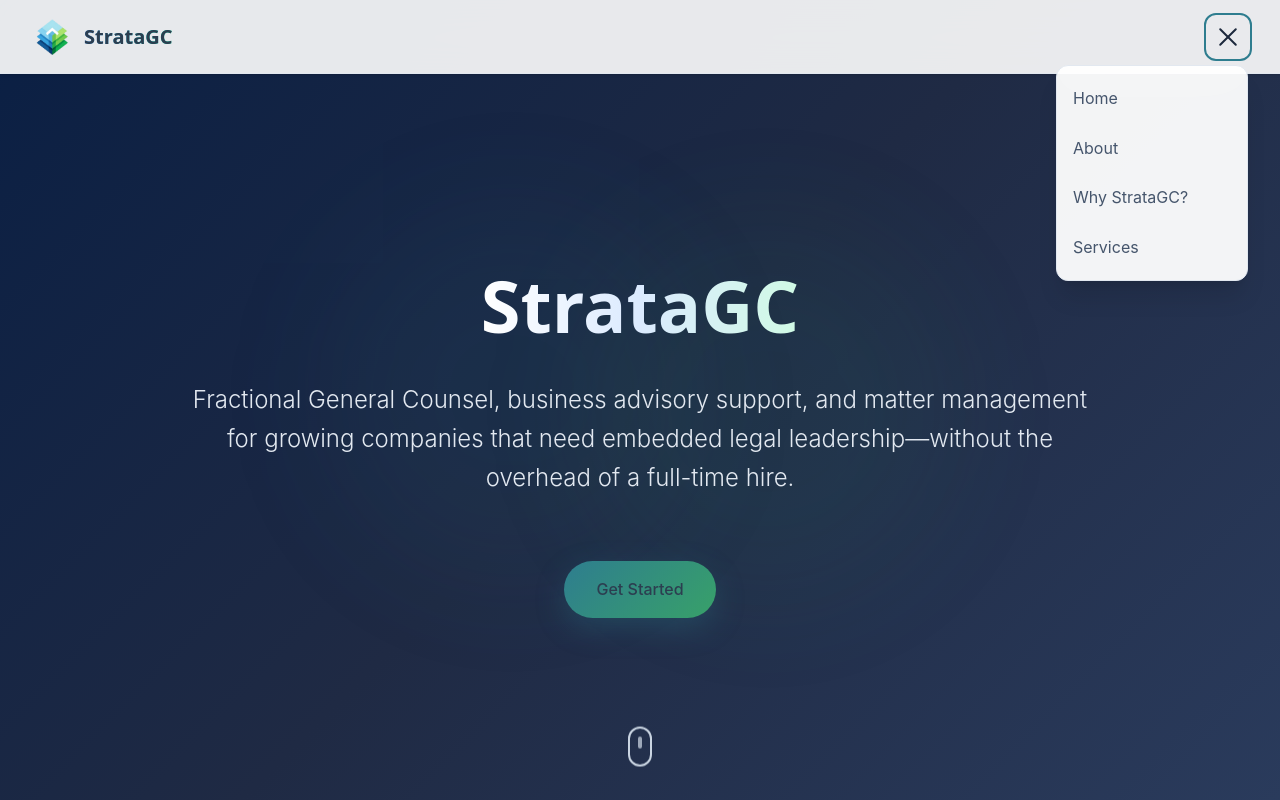
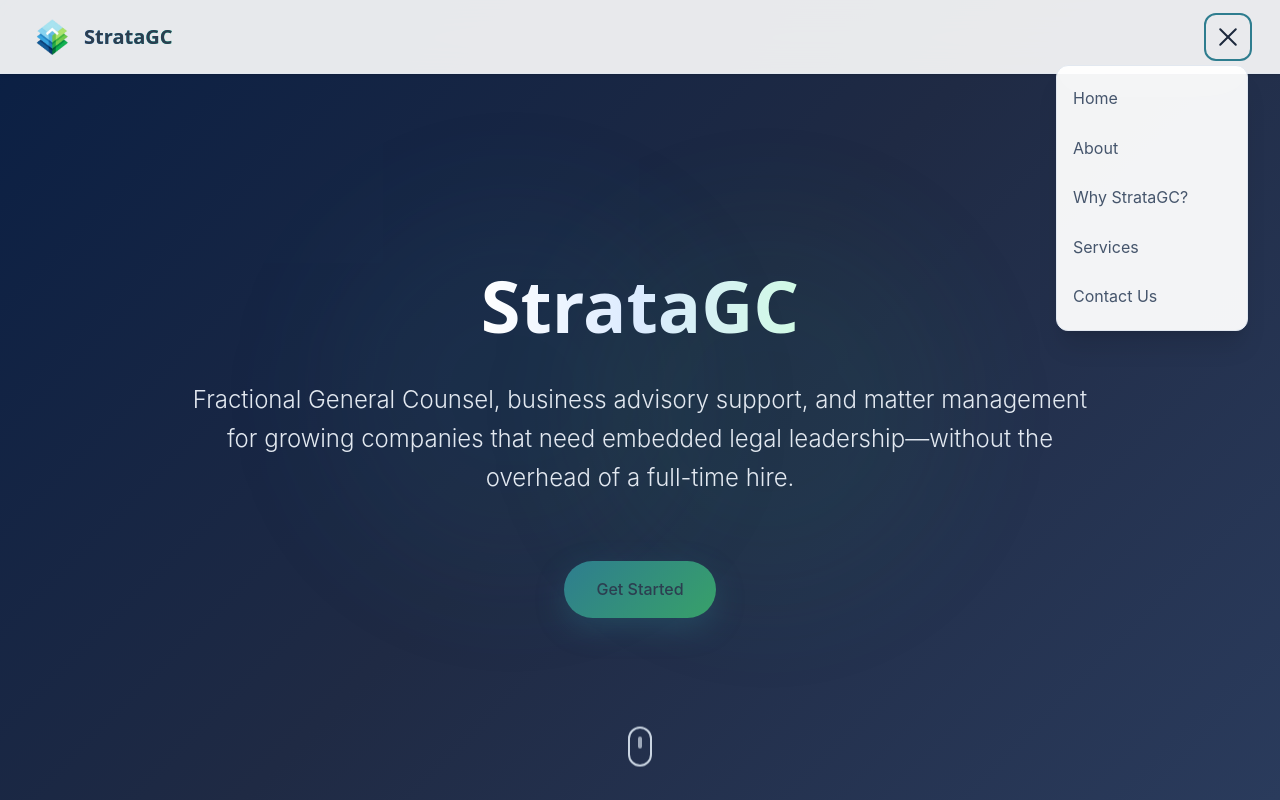
Before and after one commit to zakmahshie/stratagc, a React (Vite) app: page / in a window 1280 px wide. Both pictures are taken after a click on the button "Toggle menu". Shown: the top 800 px of the page. Built offline with nearby package versions, Linux system fonts and the light colour scheme.

Commit message:
full working

```diff
--- a/src/App.jsx
+++ b/src/App.jsx
@@ -89,6 +89,12 @@ function App() {
                     className="block w-full text-left px-4 py-3 text-slate-600 hover:text-slate-800 hover:bg-slate-50 transition-colors duration-200"
                   >
                     Services
+                  </button>
+                  <button
+                    onClick={() => scrollToSection('contact')}
+                    className="block w-full text-left px-4 py-3 text-slate-600 hover:text-slate-800 hover:bg-slate-50 transition-colors duration-200"
+                  >
+                    Contact Us
                   </button>
                 </nav>
               </div>
@@ -377,7 +383,7 @@ function App() {
       </section>
 
       {/* Contact Section */}
-      <section className="relative py-16" style={{ background: 'var(--grey-warm-light)' }}>
+      <section id = 'contact' className="relative py-16" style={{ background: 'var(--grey-warm-light)' }}>
         <div className="absolute inset-0" style={{ background: 'linear-gradient(180deg, var(--grey-warm-light) 0%, var(--white-pure) 100%)' }}></div>
         <div className="relative max-w-4xl mx-auto px-6 lg:px-8 text-center">
           <h2 className="text-4xl font-bold mb-8" style={{ color: 'var(--color-text)', fontFamily: 'var(--font-serif)' }}>
```
